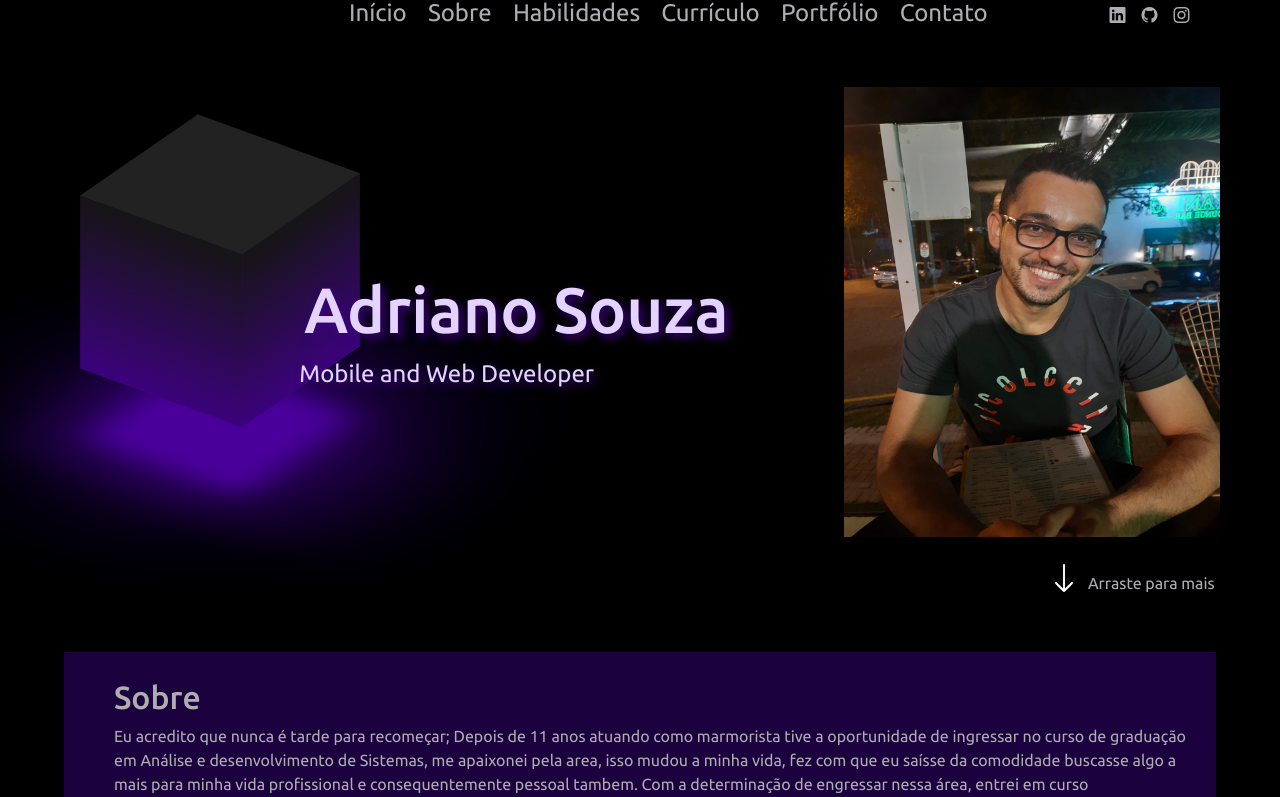
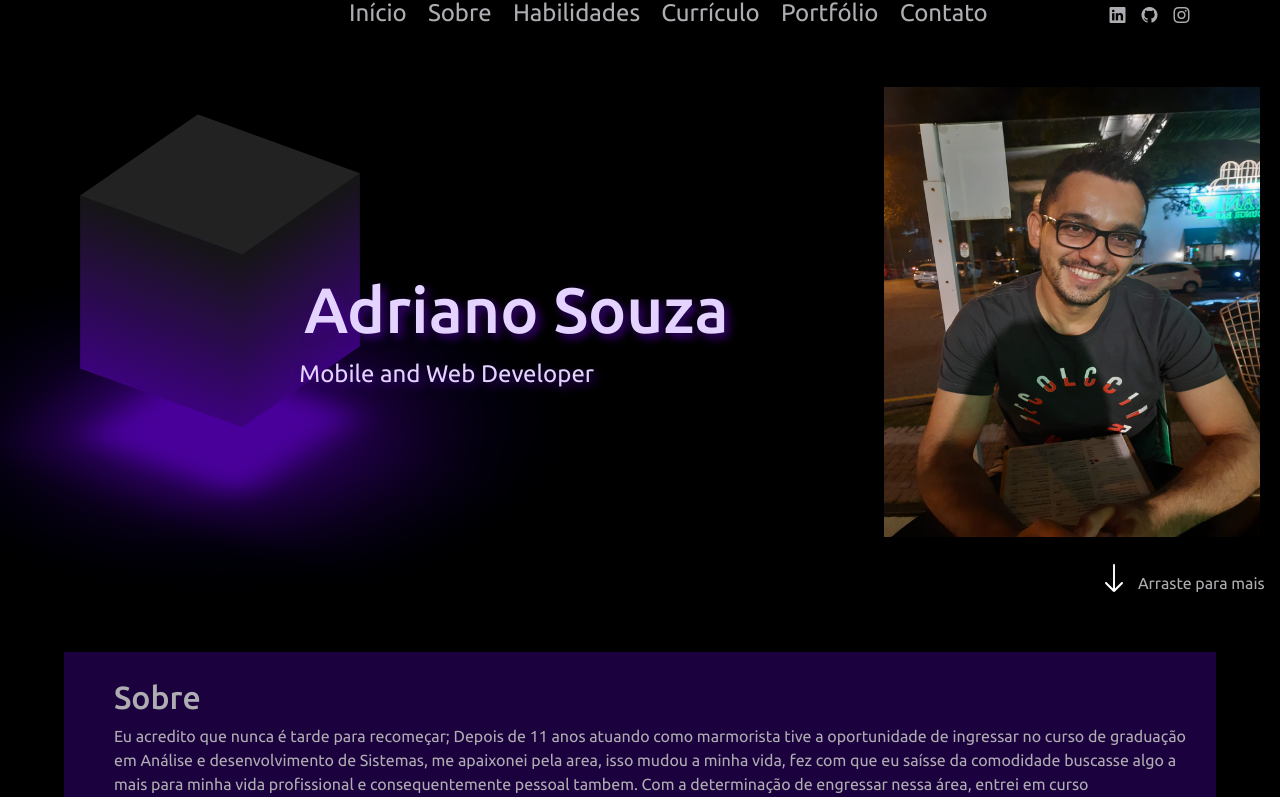
Before and after one commit to AdrianoJH/Portfolio, a Flask app: page / in a window 1280 px wide. Shown: the part 29-826 px from the top of the page. Run offline with Flask 2, Linux system fonts and the light colour scheme; some libraries are stand-ins or nearby versions.

Commit message:
Correções

```diff
--- a/static/style.css
+++ b/static/style.css
@@ -273,7 +273,7 @@ section #inicio {
     align-items: center;
     width: 400px;
     height: 580px;
-    margin-left: 85px;
+    margin-left: 125px;
     margin-top: -370px;
 }
 
@@ -301,7 +301,7 @@ section#inicio span#subtitle {
 }
 
 section#inicio div#arraste a {
-    margin-right: -480px;
+    margin-right: -530px;
     margin-top: -20px;
     text-decoration: none;
     color: #aeadb1;
```
